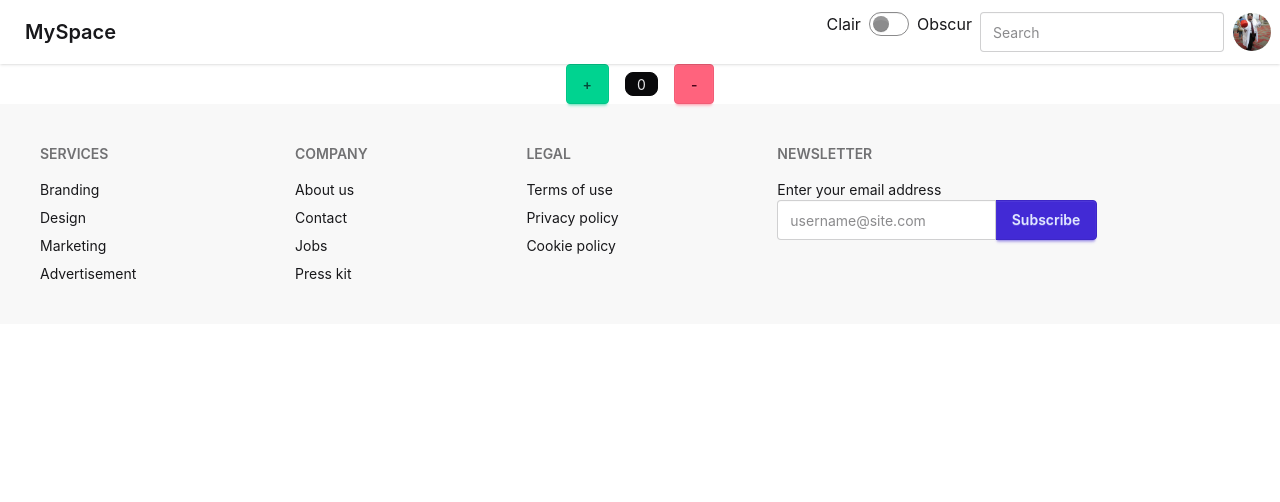
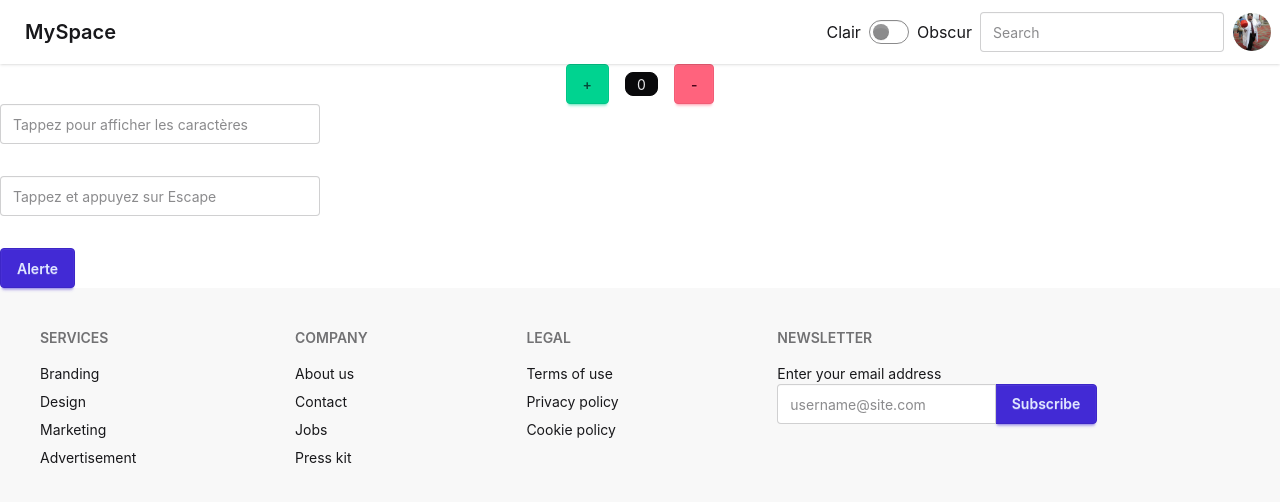
Before and after one commit to Anthony0486/vue_cours, a Vue app: page / in a window 1280 px wide. Shown: the top 502 px of the page. Built offline with nearby package versions, Linux system fonts and the light colour scheme.

Commit message:
exercice event binding

```diff
--- /dev/null
+++ b/src/views/EventForm.vue
@@ -0,0 +1,29 @@
+<template>
+<input type="text" v-on:keyup="displayInput" placeholder="Tappez pour afficher les caractères" class="input input-bordered w-full max-w-xs" />
+<p class="py-4"><strong>{{ inputValue1 }}</strong></p>
+<input type="text" v-on:keyup="escapeInput" placeholder="Tappez et appuyez sur Escape" class="input input-bordered w-full max-w-xs" />
+<p class="py-4"><strong>{{ inputValue2 }}</strong></p>
+<button class="btn btn-primary" v-on:click="showAlert">Alerte</button>
+</template>
+
+
+<script setup>
+import { ref } from 'vue';
+
+const inputValue1 = ref("");
+
+const displayInput = function (event) {
+    inputValue1.value = event.target.value;
+}
+
+const inputValue2 = ref("");
+const escapeInput = function (event) {
+    if (event.key === "Escape") {
+        inputValue2.value = event.target.value;
+    }
+}
+
+const showAlert = function (event) {
+    alert("Alerte Générale!")
+}
+</script>
--- a/src/views/Header.vue
+++ b/src/views/Header.vue
@@ -3,7 +3,7 @@
   <div class="flex-1">
     <a class="btn btn-ghost text-xl"> <RouterLink to="/">MySpace</RouterLink></a>
   </div>
-  <div class="flex gap-2">
+  <div class="flex items-center gap-2">
     <label class="flex cursor-pointer gap-2">
   <span class="label-text">Clair</span>
   <input v-on:click="darkTheme" type="checkbox" value="synthwave" class="toggle theme-controller" />
--- a/src/views/Home.vue
+++ b/src/views/Home.vue
@@ -1,5 +1,6 @@
 <script setup>
 import { ref } from 'vue'
+import EventForm from './EventForm.vue';
 
 // const random = function(){
 //     let result = Math.random();
@@ -23,11 +24,13 @@ const decrement = () => {
 </script>
 
 <template>
+
   <div class="flex  items-center justify-center gap-4 counter-card">
   <button v-on:click="increment" class="btn btn-success">+</button>
   <div class="badge badge-neutral">{{ counter }}</div>
   <button v-on:click="decrement" class="btn btn-error">-</button>
   </div>
+  <EventForm />
   <!-- <div class="min-h-screen flex flex-col bg-base-200 text-base-content"> -->
         <!-- <AppHeader /> -->
     <!-- Conteneur principal du contenu, centré et responsive -->
--- /dev/null
+++ b/src/views/Poke.vue
@@ -0,0 +1,15 @@
+<script>
+
+const pokeList = fetch('https://pokeapi.co/api/v2/pokemon?limit=100000&offset=0').then
+(response => response.json()).then
+(data => pokeList.value = data);
+
+
+
+</script>
+
+<template>
+  <div class="poke"></div>
+    <h1>Pokemon</h1>
+    <p>{{ pokeList.results[0] }}</p>
+</template>
```
Also changed, not shown: 1 other file (tests, documents, lock files or other folders).
